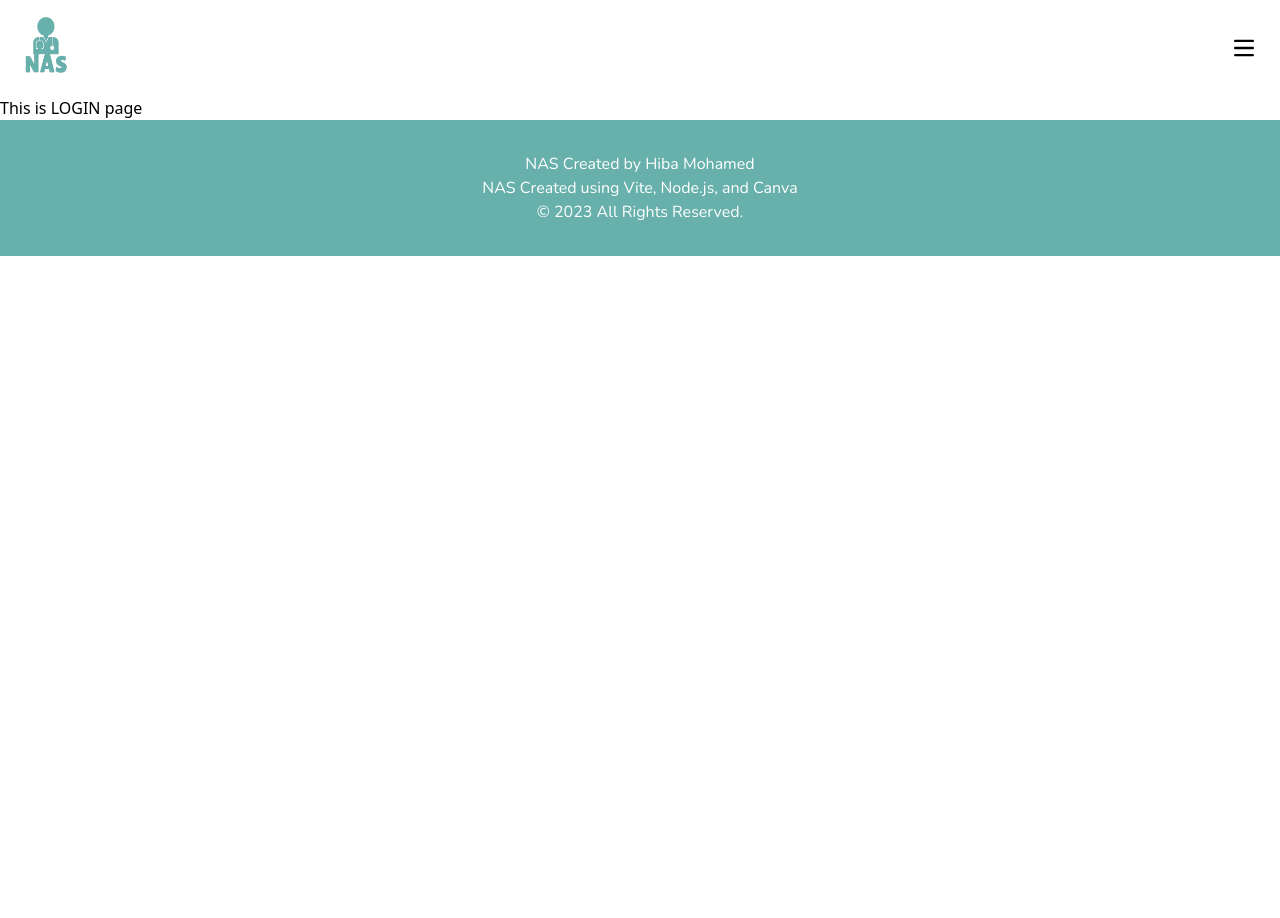
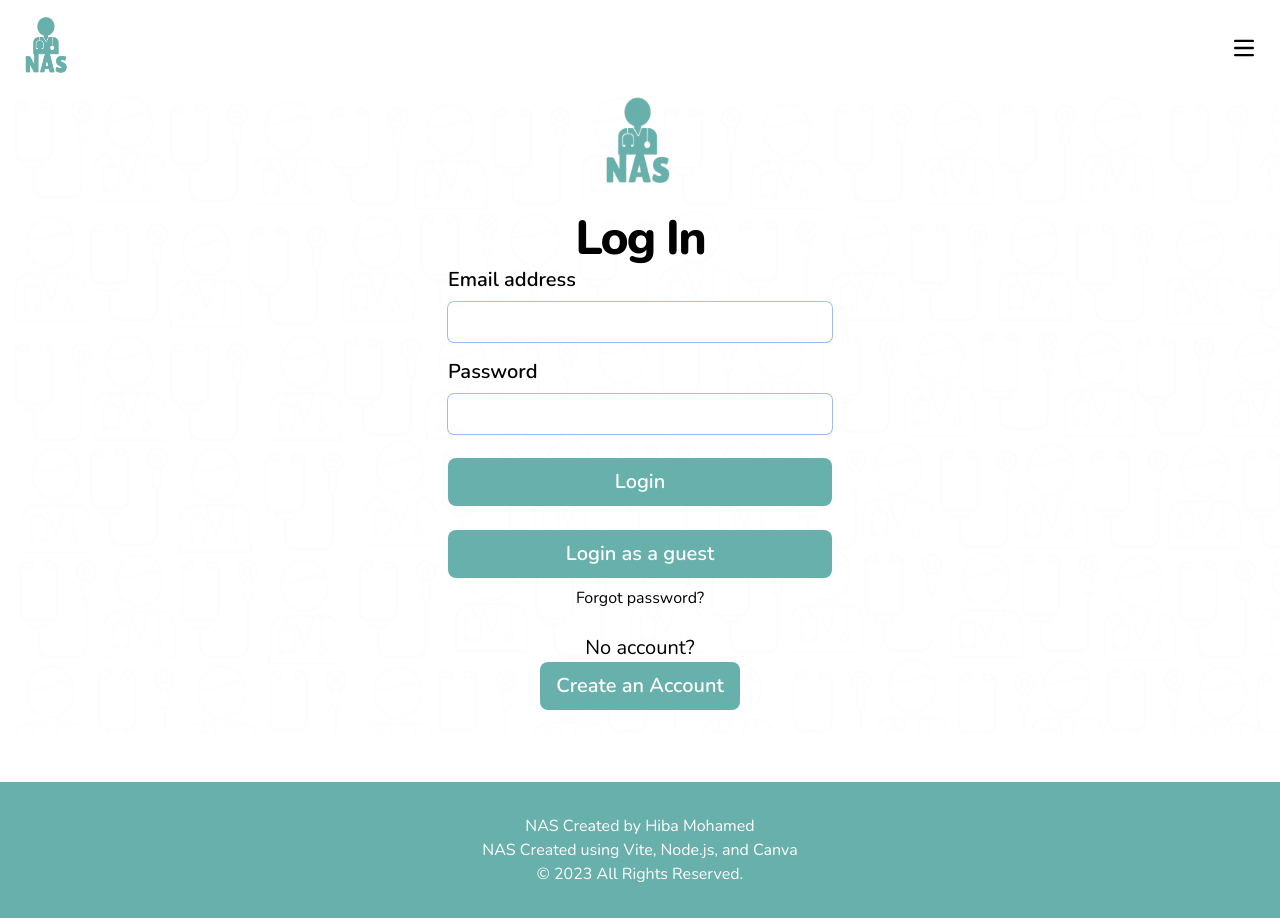
Before and after one commit to Hiba-Mohamed/Reactjs-Nurses-Assignment-Sheet, a React (Vite) app: page /login in a window 1280 px wide. Before the commit the page ends 800 px from the top, so only its background shows below. Built offline with nearby package versions, Linux system fonts and the light colour scheme.

Commit message:
login page styling completed

```diff
--- a/src/login.tsx
+++ b/src/login.tsx
@@ -1,8 +1,42 @@
 
-export function Login()
-{
-    return(
-        <h1>This is LOGIN page</h1>
+export function Login() {
+    return (
+        <div className="font-nunito relative flex flex-1 flex-col overflow-hidden justify-center items-center mb-12" style={{ backgroundImage: `url('images/banner-pic.png')` }}>
+
+            <div className="">
+
+                <form action="" className="w-screen max-w-sm">
+                    <div className="">
+
+                        <div className="flex flex-col items-center">
+                            <img src="./images/NAS-logo.png" className="w-24" alt="" />
+                            <h2 className="mt-4 text-3xl font-extrabold tracking-[-0.04em] text-black sm:text-5xl sm:leading-[3.5rem]">Log In</h2>
+                        </div>
+
+                        <div className="mb-4">
+                        <label className="block font-semibold leading-6 text-gray-900 lg:text-xl sm:text-l">Email address</label>
+                        <input type="email" id="email" className="mt-2 appearance-none text-slate-900 bg-white rounded-md block w-full p-3 h-10 shadow-sm sm:text-sm focus:outline-none placeholder:text-slate-400 focus:ring-2 focus:ring-sky-500 ring-1 ring-slate-200" required value=""></input>
+                        </div>
+                        <div className="">
+                        <label className="block font-semibold leading-6 text-gray-900 lg:text-xl sm:text-l">Password</label>
+                        <input type="email" id="email" className="mt-2 appearance-none text-slate-900 bg-white rounded-md block w-full p-3 h-10 shadow-sm sm:text-sm focus:outline-none placeholder:text-slate-400 focus:ring-2 focus:ring-sky-500 ring-1 ring-slate-200" required value=""></input>
+                        </div>
+                        <div className="">
+                            <button className="inline-flex justify-center rounded-lg font-semibold py-2.5 px-4 bg-nunito-900 text-white hover:bg-nunito-700 w-full bg-green mt-6 lg:text-xl sm:text-l">Login</button>
+                            <button className="inline-flex justify-center rounded-lg font-semibold py-2.5 px-4 bg-nunito-900 text-white hover:bg-nunito-700 w-full bg-green mt-6 mb-2 lg:text-xl sm:text-l">Login as a guest</button>
+                        </div>
+                        <div className="flex items-center flex-col">
+                            <a className="hover:text-green" href="#">Forgot password?</a>
+                            <div className="flex flex-col items-center mt-6">
+                                <a className="lg:text-xl sm:text-l hover:text-green" href="#">No account?</a>
+                                <button className="inline-flex justify-center rounded-lg font-semibold py-2.5 px-4 bg-nunito-900 text-white hover:bg-nunito-700 w-full bg-green mb-6 lg:text-xl sm:text-l">Create an Account</button>
+                            </div>
+                        </div>
+                    </div>
+                </form>
+
+            </div>
+        </div>
     )
 }
 
```
